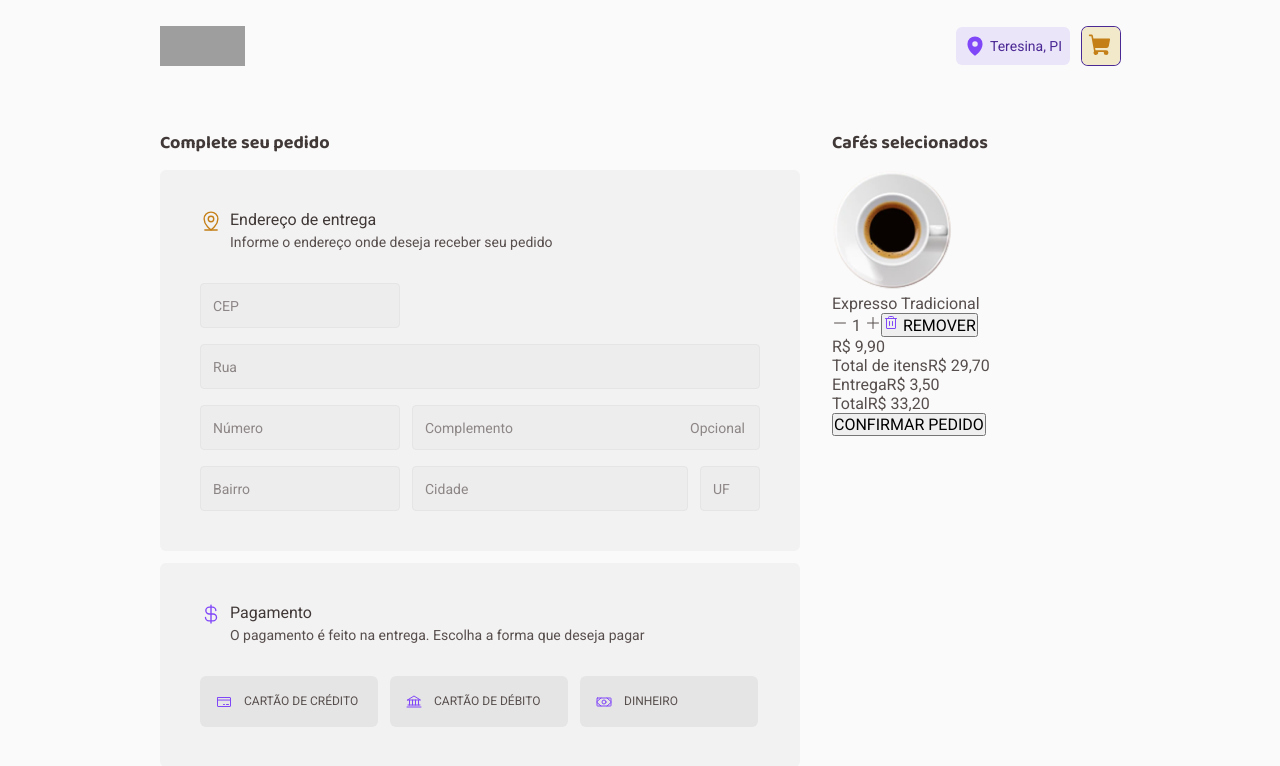
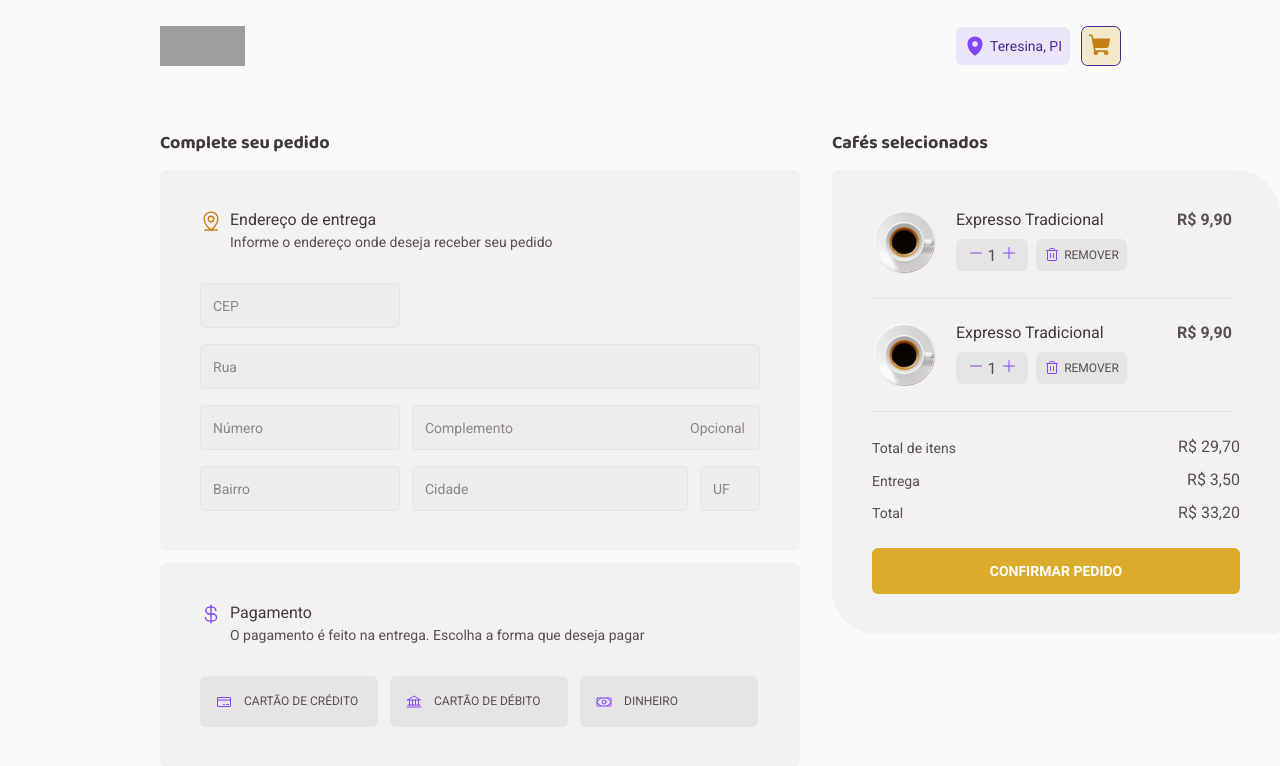
Before and after one commit to mateusrc-dev/coffe-delivery, a React (Vite) app: page /request in a window 1280 px wide. Shown: the top 766 px of the page. Built offline with nearby package versions, Linux system fonts and the light colour scheme; grey boxes are pictures that could not be loaded.

Commit message:
create page Request

```diff
--- a/src/pages/Request/index.tsx
+++ b/src/pages/Request/index.tsx
@@ -10,10 +10,23 @@ import {
   Trash,
 } from 'phosphor-react'
 import { RequestContainer } from './styles'
+import { useState } from 'react'
 
 export function Request() {
+  const [click, setClick] = useState(true)
+
+  function handleClick() {
+    if (click === true) {
+      setClick(false)
+    } else {
+      setClick(true)
+    }
+  }
+
   return (
     <RequestContainer>
+      {click ? (
+        <main>
           <div className="enterData">
             <h2>Complete seu pedido</h2>
             <div className="containerData">
@@ -46,7 +59,8 @@ export function Request() {
                 <div className="paymentContainerTwo">
                   <h3>Pagamento</h3>
                   <p>
-                O pagamento é feito na entrega. Escolha a forma que deseja pagar
+                    O pagamento é feito na entrega. Escolha a forma que deseja
+                    pagar
                   </p>
                 </div>
               </div>
@@ -70,15 +84,43 @@ export function Request() {
                 <img src={CoffeeOne} alt="imagem do café" />
                 <div className="content">
                   <p>Expresso Tradicional</p>
-              <span>
-                <Minus /> 1 <Plus />
+                  <div className="amountAndButton">
+                    <span className="amountItem">
+                      <button>
+                        <Minus color="#8047F8" weight="fill" />
+                      </button>
+                      1
+                      <button>
+                        <Plus color="#8047F8" weight="fill" />
+                      </button>
                     </span>
-              <button>
+                    <button className="button">
                       <Trash size={16} color="#8047F8" /> REMOVER
                     </button>
                   </div>
-            <span>R$ 9,90</span>
                 </div>
+                <span className="price">R$ 9,90</span>
+              </div>
+              <div className="coffee">
+                <img src={CoffeeOne} alt="imagem do café" />
+                <div className="content">
+                  <p>Expresso Tradicional</p>
+                  <div className="amountAndButton">
+                    <span className="amountItem">
+                      <button>
+                        <Minus color="#8047F8" weight="fill" />
+                      </button>
+                      1
+                      <button>
+                        <Plus color="#8047F8" weight="fill" />
+                      </button>
+                    </span>
+                    <button className="button">
+                      <Trash size={16} color="#8047F8" /> REMOVER
+                    </button>
+                  </div>
+                </div>
+                <span className="price">R$ 9,90</span>
               </div>
               <div className="fullItems">
                 <span>Total de itens</span>
@@ -92,8 +134,15 @@ export function Request() {
                 <span>Total</span>
                 <span>R$ 33,20</span>
               </div>
-        <button className="confirmRequest">CONFIRMAR PEDIDO</button>
+              <button onClick={handleClick} className="confirmRequest">
+                CONFIRMAR PEDIDO
+              </button>
             </div>
+          </div>
+        </main>
+      ) : (
+        <h1>Hello world!</h1>
+      )}
     </RequestContainer>
   )
 }
--- a/src/pages/Request/styles.ts
+++ b/src/pages/Request/styles.ts
@@ -3,9 +3,30 @@ import styled from 'styled-components'
 export const RequestContainer = styled.div`
   height: 100vh;
   overflow-y: auto;
-  display: flex;
-  gap: 2rem;
-  padding: 0 10rem;
+  &::-webkit-scrollbar {
+    width: 15px;
+  }
+  &::-webkit-scrollbar-thumb {
+    background: ${(props) => props.theme['purple-200']};
+    border-radius: 10px;
+    width: 0px;
+    background-clip: padding-box;
+    border: 3px solid transparent;
+  }
+  &::-webkit-scrollbar-thumb:hover {
+    background-color: ${(props) => props.theme['purple-300']};
+    border-radius: 0px;
+    width: 0px;
+    border-radius: 10px;
+    background-clip: padding-box;
+    border: 3px solid transparent;
+  }
+  main {
+    display: flex;
+    justify-content: space-between;
+    gap: 2rem;
+    padding: 0 10rem;
+  }
   h2 {
     font-family: 'Baloo 2';
     font-weight: 700;
@@ -28,6 +49,10 @@ export const RequestContainer = styled.div`
       line-height: 1.3;
       color: ${(props) => props.theme['gray-700']};
     }
+  }
+  .enterData {
+    height: 100vh;
+    padding-bottom: 5rem;
   }
   .containerData {
     display: flex;
@@ -93,7 +118,6 @@ export const RequestContainer = styled.div`
     width: 40rem;
     background: ${(props) => props.theme['gray-300']};
     border-radius: 6px;
-    margin-bottom: 0.75rem;
     .paymentContainer {
       display: flex;
       align-items: flex-start;
@@ -145,4 +169,158 @@ export const RequestContainer = styled.div`
       }
     }
   }
+  .ContainerCoffees {
+    display: flex;
+    flex-direction: column;
+    align-items: flex-start;
+    padding: 2.5rem;
+    width: 28rem;
+    background: ${(props) => props.theme['gray-300']};
+    border-radius: 6px 44px 6px 44px;
+    .coffee {
+      display: flex;
+      align-items: flex-start;
+      padding-bottom: 1.5rem;
+      padding-top: 1.5rem;
+      border-bottom: 1px solid ${(props) => props.theme['gray-500']};
+      &:nth-child(1) {
+        padding-bottom: 1.5rem;
+        padding-top: 0;
+      }
+      img {
+        width: 4rem;
+        height: 4rem;
+      }
+      .content {
+        margin-left: 1.25rem;
+        margin-right: 3.125rem;
+        p {
+          font-weight: 400;
+          font-size: 1rem;
+          line-height: 1.3;
+          color: ${(props) => props.theme['brown-200']};
+          margin-bottom: 0.5rem;
+        }
+        .amountAndButton {
+          display: flex;
+          align-items: center;
+          gap: 0.5rem;
+        }
+        .amountItem {
+          button {
+            background: none;
+            border: none;
+            cursor: pointer;
+          }
+          display: flex;
+          justify-content: center;
+          align-items: center;
+          gap: 0.25rem;
+          width: 4.5rem;
+          height: 2rem;
+          background: ${(props) => props.theme['gray-500']};
+          border-radius: 6px;
+        }
+        .button {
+          display: flex;
+          justify-content: center;
+          align-items: center;
+          gap: 0.25rem;
+          width: 5.6875rem;
+          height: 2rem;
+          background: ${(props) => props.theme['gray-500']};
+          border-radius: 6px;
+          font-weight: 400;
+          font-size: 0.75rem;
+          line-height: 1.6;
+          color: ${(props) => props.theme['brown-100']};
+          border: none;
+          cursor: pointer;
+          &:hover {
+            background: ${(props) => props.theme['gray-600']};
+          }
+        }
+      }
+      .price {
+        font-weight: 700;
+        font-size: 1rem;
+        line-height: 1.3;
+        color: ${(props) => props.theme['brown-100']};
+      }
+    }
+    .fullItems {
+      margin-top: 1.5625rem;
+      margin-bottom: 0.75rem;
+      width: 100%;
+      display: flex;
+      align-items: center;
+      justify-content: space-between;
+      span:nth-child(1) {
+        font-size: 0.875rem;
+        line-height: 1.3;
+        color: ${(props) => props.theme['brown-100']};
+      }
+      span:nth-child(2) {
+        font-weight: 400;
+        font-size: 1rem;
+        line-height: 1.3;
+        color: ${(props) => props.theme['brown-100']};
+      }
+    }
+    .delivery {
+      margin-bottom: 0.75rem;
+      width: 100%;
+      display: flex;
+      align-items: center;
+      justify-content: space-between;
+      span:nth-child(1) {
+        font-size: 0.875rem;
+        line-height: 1.3;
+        color: ${(props) => props.theme['brown-100']};
+      }
+      span:nth-child(2) {
+        font-weight: 400;
+        font-size: 1rem;
+        line-height: 1.3;
+        color: ${(props) => props.theme['brown-100']};
+      }
+    }
+    .fullPrice {
+      margin-bottom: 1.5rem;
+      width: 100%;
+      display: flex;
+      align-items: center;
+      justify-content: space-between;
+      span:nth-child(1) {
+        font-size: 0.875rem;
+        line-height: 1.3;
+        color: ${(props) => props.theme['brown-100']};
+      }
+      span:nth-child(2) {
+        font-weight: 400;
+        font-size: 1rem;
+        line-height: 1.3;
+        color: ${(props) => props.theme['brown-100']};
+      }
+    }
+    .confirmRequest {
+      display: flex;
+      justify-content: center;
+      align-items: center;
+      border: none;
+      gap: 0.25rem;
+      width: 100%;
+      height: 2.875rem;
+      background: ${(props) => props.theme['yellow-200']};
+      border-radius: 6px;
+      font-weight: 700;
+      font-size: 0.875rem;
+      line-height: 1.6;
+      color: ${(props) => props.theme.white};
+      cursor: pointer;
+      &:hover {
+        background: ${(props) => props.theme['yellow-300']};
+      }
+    }
+  }
 `
```
Lines whose indentation alone changed are shown as unchanged.
